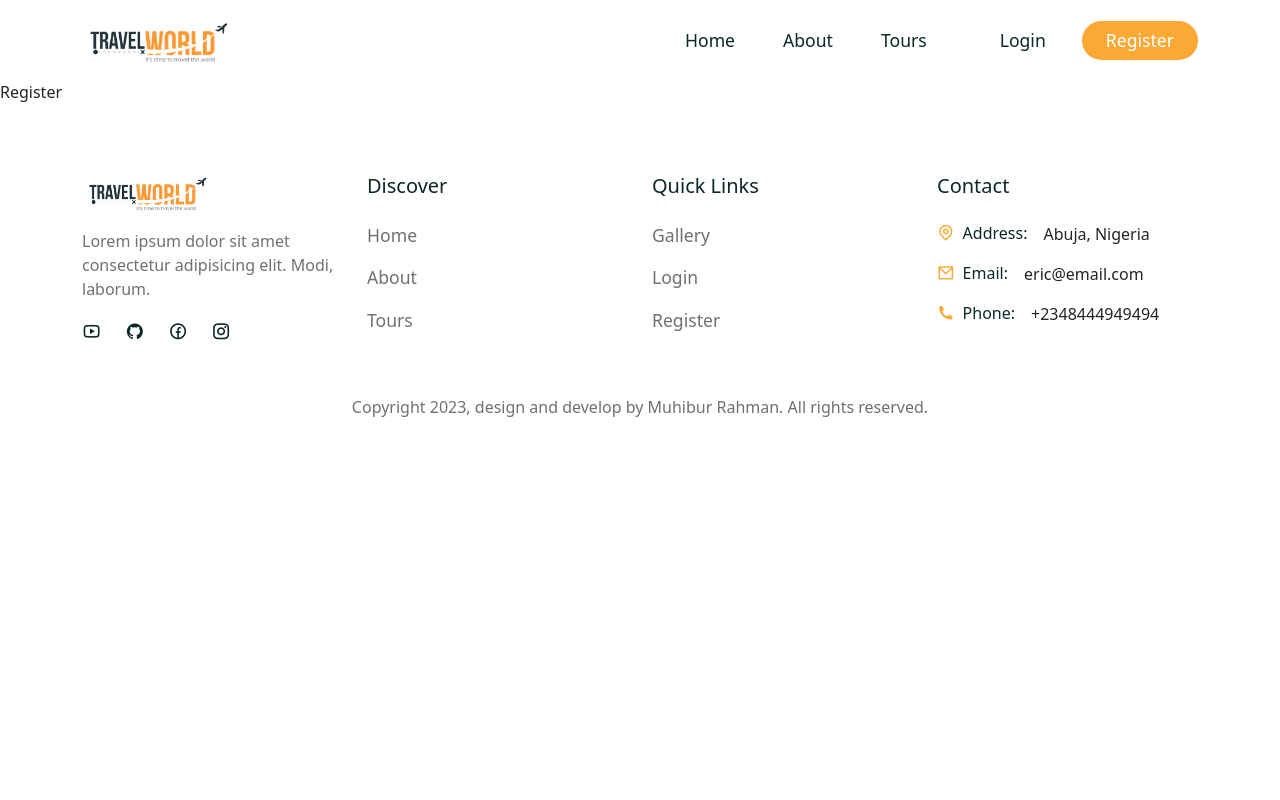
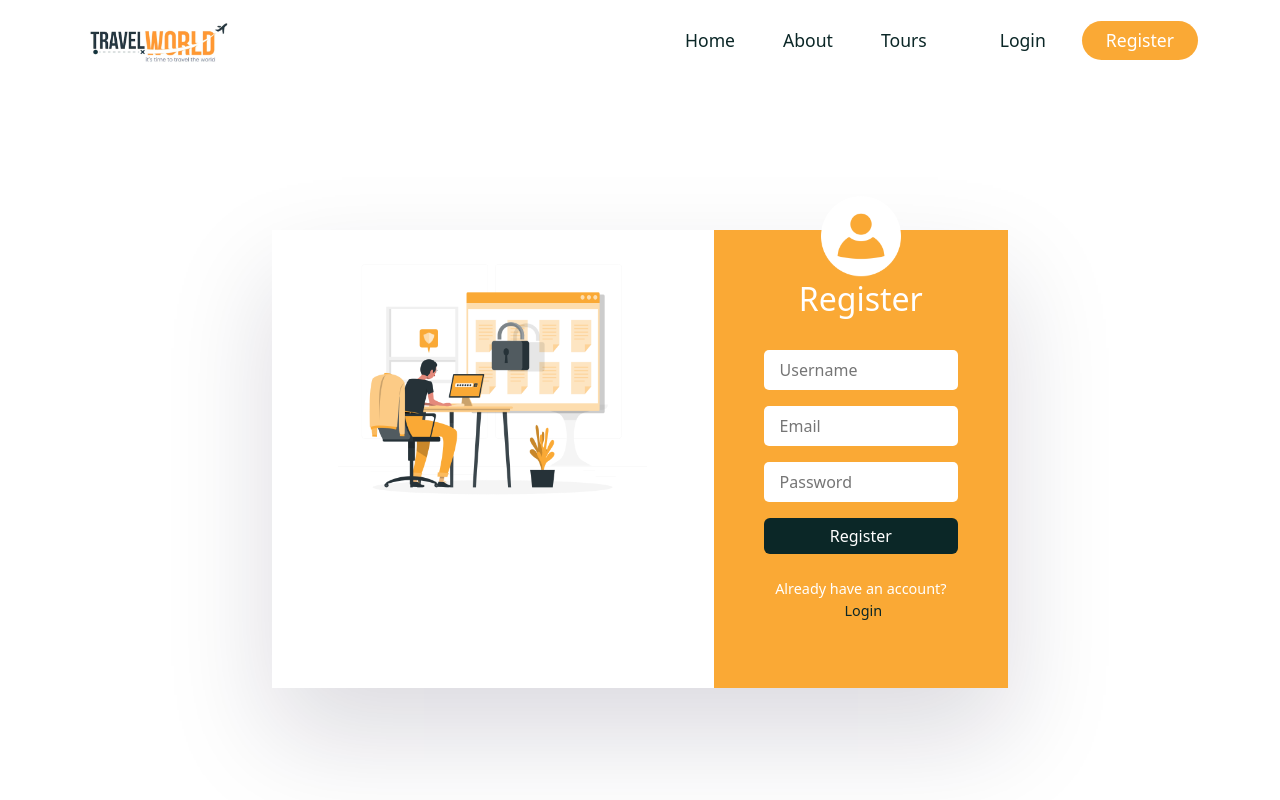
Before and after one commit to eric2umeh/tour-booking-mern, a React (Create React App) app in the folder frontend/: page /register in a window 1280 px wide. Shown: the top 800 px of the page. Built offline with nearby package versions, Linux system fonts and the light colour scheme; a web font is replaced by a local one.

Commit message:
Create Login and Register Pages

```diff
--- a/frontend/src/components/Header/Header.jsx
+++ b/frontend/src/components/Header/Header.jsx
@@ -75,10 +75,10 @@ const Header = () => {
             <div className="nav__right d-flex align-items-center gap-4">
               <div className="nav__btns d-flex align-items-center gap-4">
                 <Button className="btn secondary__btn">
-                  <Link to="/logn">Login</Link>
+                  <Link to="/login">Login</Link>
                 </Button>
                 <Button className="btn primary__btn">
-                  <Link to="/logn">Register</Link>
+                  <Link to="/register">Register</Link>
                 </Button>
               </div>
 
--- a/frontend/src/pages/Login.jsx
+++ b/frontend/src/pages/Login.jsx
@@ -1,9 +1,77 @@
-import React from 'react'
+import React, { useState } from 'react';
+import '../styles/login.css';
+
+import loginImg from '../assets/images/login.png';
+import userIcon from '../assets/images/user.png';
+import { Button, Col, Container, Form, FormGroup, Row } from 'reactstrap';
+import { Link } from 'react-router-dom';
 
 const Login = () => {
+  const [credentials, setCredentials] = useState({
+    email: undefined,
+    password: undefined,
+  });
+
+  const handleChange = (e) => {
+    setCredentials((prev) => ({ ...prev, [e.target.id]: e.target.value }));
+  };
+
+  const handleClick = (e) => {
+    e.preventDefault();
+  };
+
   return (
-    <div>Login</div>
-  )
-}
+    <section>
+      <Container>
+        <Row>
+          <Col lg="8" className="m-auto">
+            <div className="login__container d-flex justify-content-between">
+              <div className="login__img">
+                <img src={loginImg} alt="" />
+              </div>
 
-export default Login
+              <div className="login__form">
+                <div className="user">
+                  <img src={userIcon} alt="" />
+                </div>
+                <h2>Login</h2>
+
+                <Form onSubmit={handleClick}>
+                  <FormGroup>
+                    <input
+                      type="email"
+                      placeholder="Email"
+                      required
+                      id="email"
+                      onChange={handleChange}
+                    />
+                  </FormGroup>
+                  <FormGroup>
+                    <input
+                      type="password"
+                      placeholder="Password"
+                      required
+                      id="password"
+                      onChange={handleChange}
+                    />
+                  </FormGroup>
+                  <Button
+                    className="btn secondary__btn auth__btn"
+                    type="submit"
+                  >
+                    Login
+                  </Button>
+                </Form>
+                <p>
+                  Don't have an account? <Link to="/register">Create</Link>
+                </p>
+              </div>
+            </div>
+          </Col>
+        </Row>
+      </Container>
+    </section>
+  );
+};
+
+export default Login;
--- a/frontend/src/pages/Register.jsx
+++ b/frontend/src/pages/Register.jsx
@@ -1,9 +1,87 @@
-import React from 'react'
+import React, { useState } from 'react';
+import '../styles/login.css';
+
+import registerImg from '../assets/images/register.png';
+import userIcon from '../assets/images/user.png';
+import { Button, Col, Container, Form, FormGroup, Row } from 'reactstrap';
+import { Link } from 'react-router-dom';
 
 const Register = () => {
+  const [credentials, setCredentials] = useState({
+    userName: undefined,
+    email: undefined,
+    password: undefined,
+  });
+
+  const handleChange = (e) => {
+    setCredentials((prev) => ({ ...prev, [e.target.id]: e.target.value }));
+  };
+
+  const handleClick = (e) => {
+    e.preventDefault();
+  };
+
   return (
-    <div>Register</div>
-  )
-}
+    <section>
+      <Container>
+        <Row>
+          <Col lg="8" className="m-auto">
+            <div className="login__container d-flex justify-content-between">
+              <div className="login__img">
+                <img src={registerImg} alt="" />
+              </div>
 
-export default Register
+              <div className="login__form">
+                <div className="user">
+                  <img src={userIcon} alt="" />
+                </div>
+                <h2>Register</h2>
+
+                <Form onSubmit={handleClick}>
+                <FormGroup>
+                    <input
+                      type="text"
+                      placeholder="Username"
+                      required
+                      id="username"
+                      onChange={handleChange}
+                    />
+                  </FormGroup>
+                  <FormGroup>
+                    <input
+                      type="email"
+                      placeholder="Email"
+                      required
+                      id="email"
+                      onChange={handleChange}
+                    />
+                  </FormGroup>
+                  <FormGroup>
+                    <input
+                      type="password"
+                      placeholder="Password"
+                      required
+                      id="password"
+                      onChange={handleChange}
+                    />
+                  </FormGroup>
+                  <Button
+                    className="btn secondary__btn auth__btn"
+                    type="submit"
+                  >
+                    Register
+                  </Button>
+                </Form>
+                <p>
+                  Already have an account? <Link to="/login">Login</Link>
+                </p>
+              </div>
+            </div>
+          </Col>
+        </Row>
+      </Container>
+    </section>
+  );
+};
+
+export default Register;
--- /dev/null
+++ b/frontend/src/styles/login.css
@@ -0,0 +1,76 @@
+.login__img {
+  width: 60%;
+  text-align: center;
+}
+
+.login__img img {
+  width: 70%;
+  object-fit: contain;
+}
+
+.login__form {
+  padding: 50px;
+  background: var(--secondary-color);
+  position: relative;
+}
+
+.login__container {
+  box-shadow: rgba(17, 12, 46, 0.15) 0 48px 100px 0;
+  margin-top: 100px;
+}
+
+.login__container .user {
+  width: 80px;
+  height: 80px;
+  position: absolute;
+  top: -9%;
+  left: 50%;
+  transform: translate(-50%, 9%);
+}
+
+.login__form .user img {
+  width: 100%;
+}
+
+.login__form h2 {
+  color: #fff;
+  text-align: center;
+  margin-bottom: 2rem;
+}
+
+.login__form {
+  width: 40%;
+}
+
+.login__form input {
+  width: 100%;
+  padding: 0.5rem 1rem;
+  border-radius: 5px;
+  border: none;
+  font-size: 1rem;
+  color: var(--heading-color);
+}
+
+.login__form input:focus {
+  outline: none;
+}
+
+.auth__btn {
+  background: var(--heading-color) !important;
+  width: 100%;
+  color: #fff !important;
+}
+
+.login__form p {
+  font-size: 0.9rem;
+  color: #fff;
+  margin-top: 1.5rem;
+  text-align: center;
+}
+
+.login__form p a {
+  color: var(--heading-color);
+  text-decoration: none;
+  margin-left: 5px;
+  font-weight: 500;
+}
```
